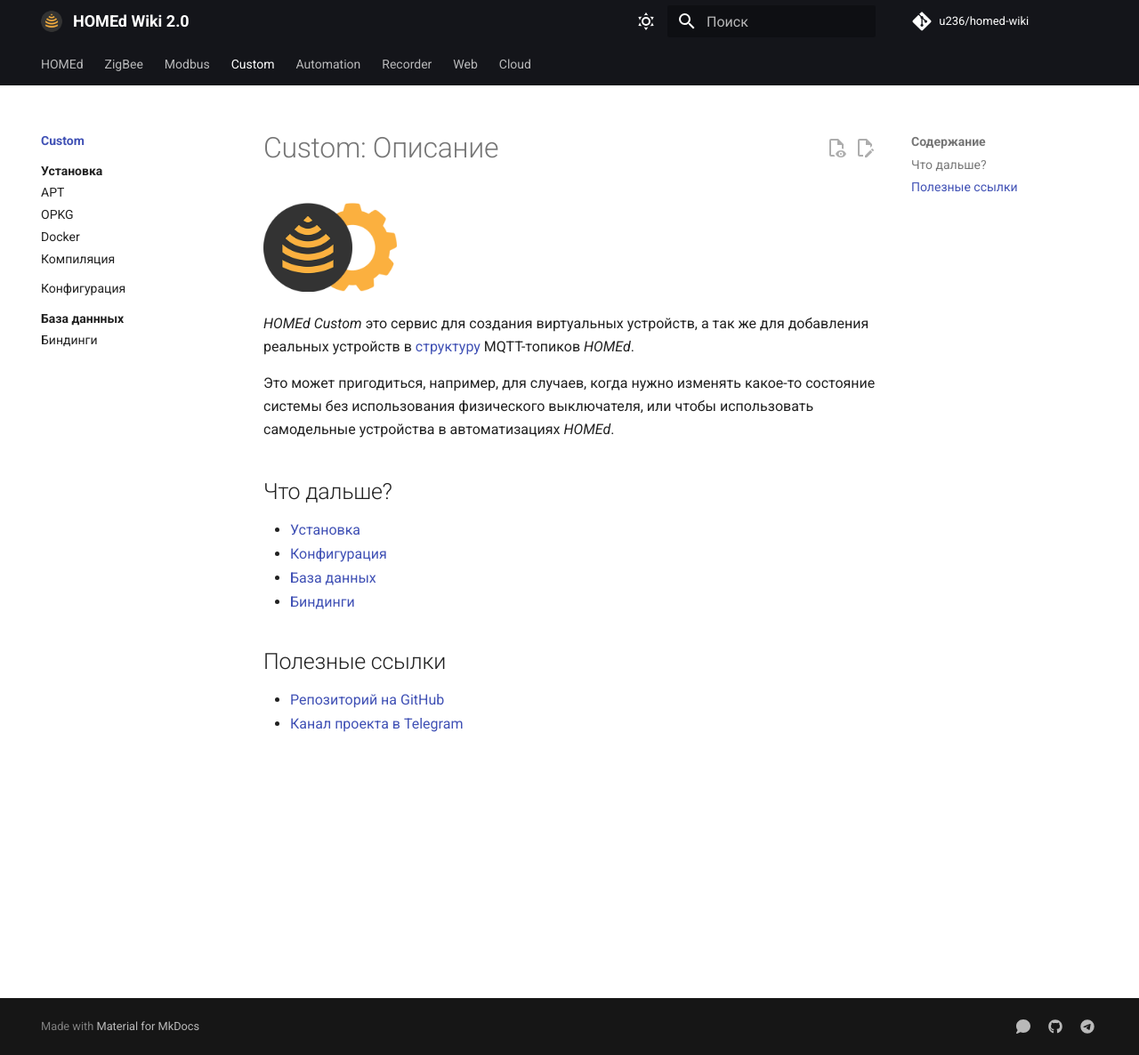
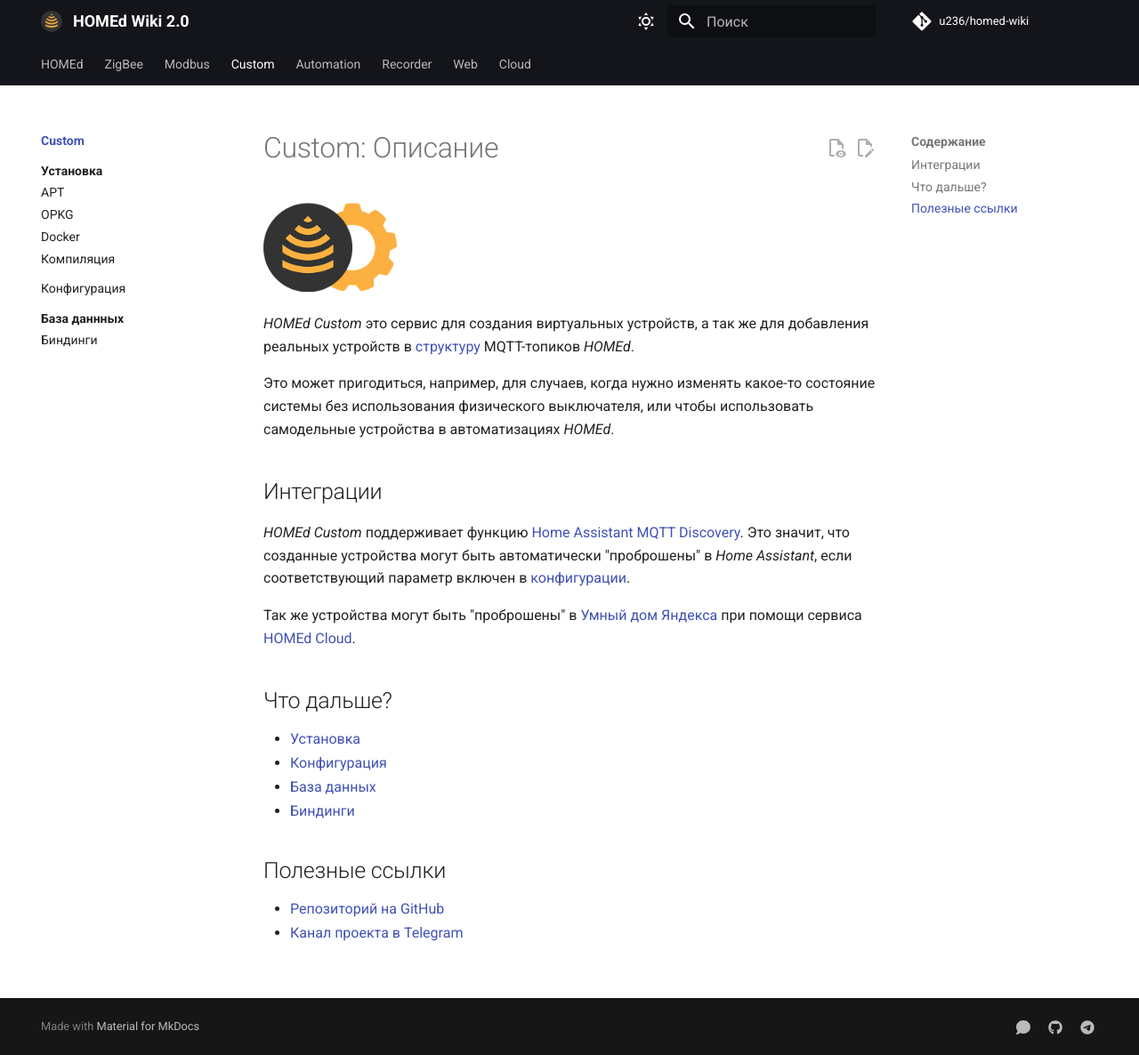
Before and after one commit to xyzroe/homed-wiki, an MkDocs documentation site: the page built from docs/custom/index.md, in a window 1280 px wide and 1186 px high. Shown: the whole window at 89% size. Built offline with MkDocs 1.6.1 and Material for MkDocs 9.7.7, drawn with Linux system fonts in a browser that asks for light colours; comment, search, counter and statistics services are not loaded.

Commit message:
add custom and modbus integration info

```diff
--- a/docs/custom/index.md
+++ b/docs/custom/index.md
@@ -10,6 +10,12 @@
 
 Это может пригодиться, например, для случаев, когда нужно изменять какое-то состояние системы без использования физического выключателя, или чтобы использовать самодельные устройства в автоматизациях _HOMEd_.
 
+## Интеграции
+
+_HOMEd Custom_ поддерживает функцию [Home Assistant MQTT Discovery](https://www.home-assistant.io/integrations/mqtt/#mqtt-discovery). Это значит, что созданные устройства могут быть автоматически "проброшены" в _Home Assistant_, если соответствующий параметр включен в [конфигурации](/custom/configuration/#homeassistant).
+
+Так же устройства могут быть "проброшены" в [Умный дом Яндекса](https://alice.yandex.ru/smart-home) при помощи сервиса [HOMEd Cloud](/cloud/).
+
 ## Что дальше?
 
 - [Установка](/custom/installation/)
```
Also changed, not shown: docs/modbus/index.md (+6 -0 lines), docs/zigbee/index.md (+1 -1 lines).
